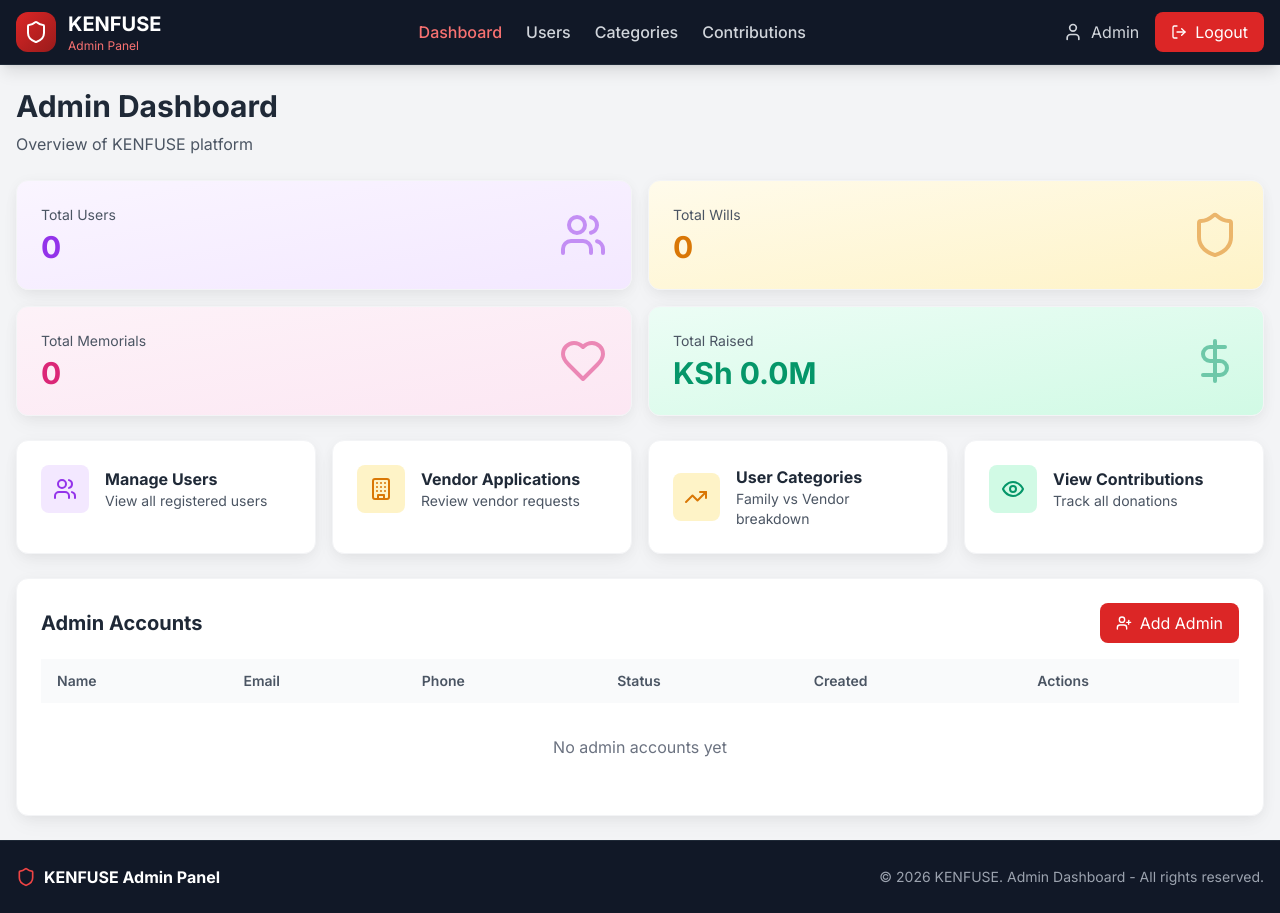
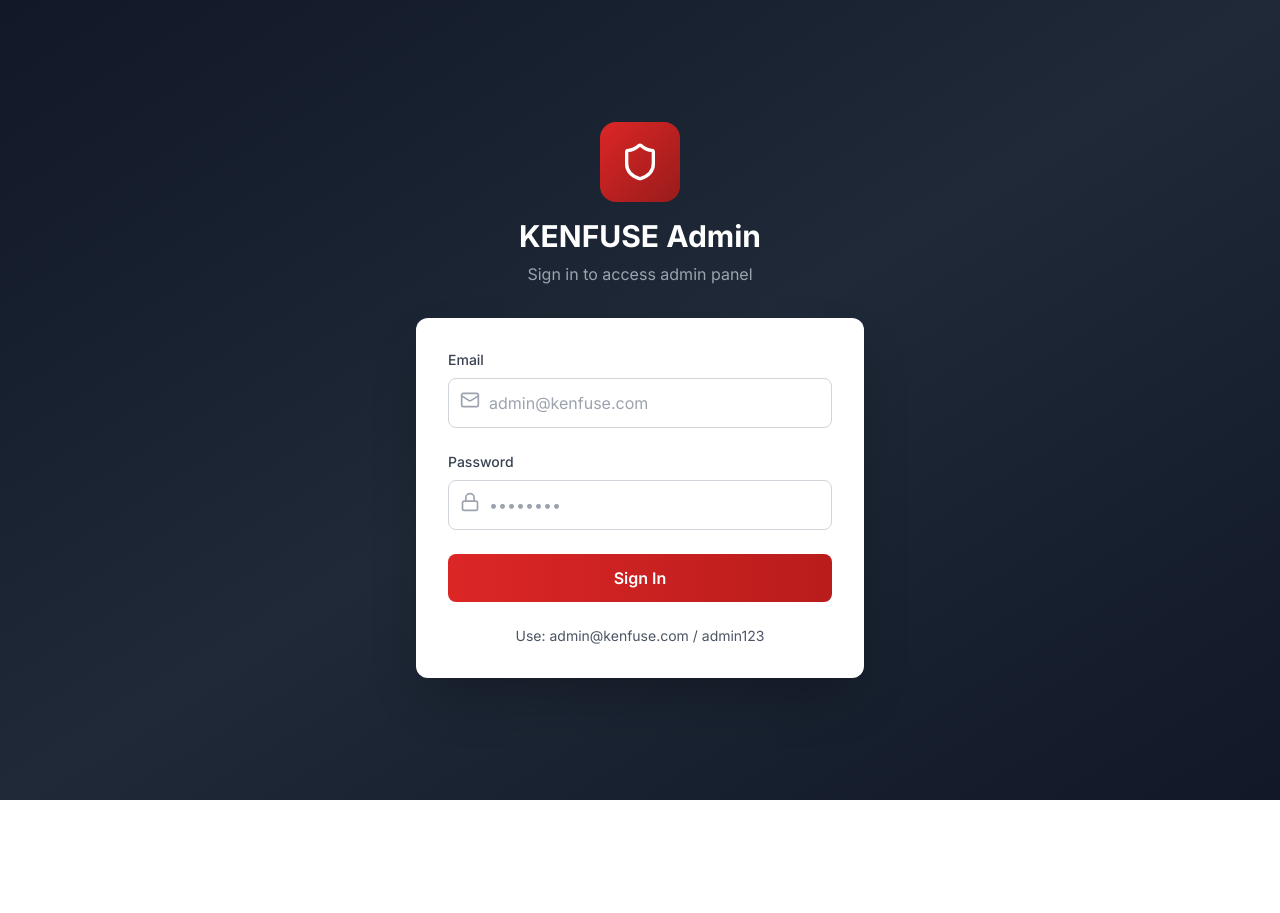
Before and after one commit to Rotz-kirwa/kenfuse-admin, a React (Vite) app: page /login in a window 1280 px wide. Before the commit this address led to /. After the commit the page ends 800 px from the top, so only its background shows below. Built offline with nearby package versions, Linux system fonts and the light colour scheme.

Commit message:
chore: initial admin app push

```diff
--- a/index.html
+++ b/index.html
@@ -2,7 +2,7 @@
 <html lang="en">
   <head>
     <meta charset="UTF-8" />
-    <link rel="icon" type="image/svg+xml" href="/vite.svg" />
+    <link rel="icon" type="image/jpg" href="https://i.pinimg.com/736x/89/f3/e3/89f3e3a9f962746b39a68387ecdf9f1a.jpg" />
     <meta name="viewport" content="width=device-width, initial-scale=1.0" />
     <title>KENFUSE - End-of-Life Planning Platform</title>
   </head>
--- a/src/App.tsx
+++ b/src/App.tsx
@@ -4,17 +4,24 @@ import { ToastContainer } from 'react-toastify'
 import 'react-toastify/dist/ReactToastify.css'
 
 import AdminLayout from './components/AdminLayout'
+import AdminLogin from './pages/AdminLogin'
 import AdminDashboard from './pages/AdminDashboard'
 import AdminUsers from './pages/AdminUsers'
 import AdminCategories from './pages/AdminCategories'
 import AdminContributions from './pages/AdminContributions'
 import AdminVendorApplications from './pages/AdminVendorApplications'
 
+const ProtectedRoute = ({ children }: { children: React.ReactNode }) => {
+  const token = localStorage.getItem('admin_token')
+  return token ? <>{children}</> : <Navigate to="/login" replace />
+}
+
 function App() {
   return (
     <Router future={{ v7_startTransition: true, v7_relativeSplatPath: true }}>
       <Routes>
-        <Route path="/" element={<AdminLayout />}>
+        <Route path="/login" element={<AdminLogin />} />
+        <Route path="/" element={<ProtectedRoute><AdminLayout /></ProtectedRoute>}>
           <Route index element={<AdminDashboard />} />
           <Route path="users" element={<AdminUsers />} />
           <Route path="vendor-applications" element={<AdminVendorApplications />} />
--- a/src/components/AdminLayout.tsx
+++ b/src/components/AdminLayout.tsx
@@ -1,17 +1,75 @@
-import { Outlet } from 'react-router-dom'
-import AdminNavbar from './AdminNavbar'
+import { Outlet, Link, useLocation } from 'react-router-dom'
+import { Shield, LayoutDashboard, Users, FolderTree, DollarSign, LogOut } from 'lucide-react'
 import AdminFooter from './AdminFooter'
 
 export default function AdminLayout() {
+  const location = useLocation()
+
+  const navLinks = [
+    { name: 'Dashboard', path: '/', icon: LayoutDashboard },
+    { name: 'Users', path: '/users', icon: Users },
+    { name: 'Categories', path: '/categories', icon: FolderTree },
+    { name: 'Contributions', path: '/contributions', icon: DollarSign }
+  ]
+
+  const handleLogout = () => {
+    localStorage.removeItem('admin_token')
+    window.location.href = '/login'
+  }
+
   return (
-    <div className="min-h-screen bg-gray-100">
-      <AdminNavbar />
-      <main className="pt-16 min-h-screen">
-        <div className="max-w-7xl mx-auto px-4 py-6">
+    <div className="flex min-h-screen bg-gray-100">
+      {/* Sidebar */}
+      <aside className="w-64 bg-gray-900 text-white fixed h-full">
+        <div className="p-6 border-b border-gray-800">
+          <div className="flex items-center gap-3">
+            <div className="w-10 h-10 bg-gradient-to-br from-red-600 to-red-800 rounded-xl flex items-center justify-center">
+              <Shield className="w-6 h-6" />
+            </div>
+            <div>
+              <div className="text-xl font-bold">KENFUSE</div>
+              <div className="text-xs text-red-400">Admin Panel</div>
+            </div>
+          </div>
+        </div>
+
+        <nav className="p-4 space-y-2">
+          {navLinks.map((link) => {
+            const Icon = link.icon
+            const isActive = location.pathname === link.path
+            return (
+              <Link
+                key={link.path}
+                to={link.path}
+                className={`flex items-center gap-3 px-4 py-3 rounded-lg transition-colors ${
+                  isActive ? 'bg-red-600 text-white' : 'text-gray-300 hover:bg-gray-800'
+                }`}
+              >
+                <Icon className="w-5 h-5" />
+                <span className="font-medium">{link.name}</span>
+              </Link>
+            )
+          })}
+        </nav>
+
+        <div className="absolute bottom-0 left-0 right-0 p-4 border-t border-gray-800">
+          <button
+            onClick={handleLogout}
+            className="w-full flex items-center gap-3 px-4 py-3 rounded-lg bg-red-600 hover:bg-red-700 transition-colors"
+          >
+            <LogOut className="w-5 h-5" />
+            <span className="font-medium">Logout</span>
+          </button>
+        </div>
+      </aside>
+
+      {/* Main Content */}
+      <main className="ml-64 flex-1">
+        <div className="p-6">
           <Outlet />
         </div>
+        <AdminFooter />
       </main>
-      <AdminFooter />
     </div>
   )
 }
--- a/src/components/AdminNavbar.tsx
+++ b/src/components/AdminNavbar.tsx
@@ -30,6 +30,7 @@ export default function AdminNavbar() {
 
   const handleLogout = () => {
     localStorage.removeItem('admin_token')
+    localStorage.removeItem('admin_user')
     window.location.href = '/login'
   }
 
--- a/src/pages/AdminDashboard.tsx
+++ b/src/pages/AdminDashboard.tsx
@@ -33,12 +33,17 @@ export default function AdminDashboard() {
 
   useEffect(() => {
     fetchStats()
-    setAdmins([])
+    loadAdmins()
   }, [])
+
+  const loadAdmins = () => {
+    const savedAdmins = JSON.parse(localStorage.getItem('kenfuse_admins') || '[]')
+    setAdmins(savedAdmins)
+  }
 
   const fetchStats = async () => {
     try {
-      // Fetch from backend when ready
+      // Fetch from main site localStorage
       const users = JSON.parse(localStorage.getItem('kenfuse_registered_users') || '[]')
       const wills = JSON.parse(localStorage.getItem('kenfuse_wills') || '[]')
       const memorials = JSON.parse(localStorage.getItem('kenfuse_memorials') || '[]')
@@ -47,7 +52,7 @@ export default function AdminDashboard() {
 
       setStats({
         totalUsers: users.length,
-        familyUsers: users.filter((u: any) => u.role === 'family').length,
+        familyUsers: users.filter((u: any) => u.role === 'family' || !u.role).length,
         vendors: users.filter((u: any) => u.role === 'vendor').length,
         totalWills: wills.length,
         totalMemorials: memorials.length,
@@ -62,7 +67,9 @@ export default function AdminDashboard() {
   const handleAddAdmin = (e: React.FormEvent) => {
     e.preventDefault()
     const admin = { ...newAdmin, id: admins.length + 1, createdAt: new Date().toISOString().split('T')[0] }
-    setAdmins([...admins, admin])
+    const updated = [...admins, admin]
+    setAdmins(updated)
+    localStorage.setItem('kenfuse_admins', JSON.stringify(updated))
     setNewAdmin({ name: '', email: '', phone: '', password: '', photo: '', status: 'active' })
     setPhotoPreview('')
     setShowAddAdmin(false)
@@ -70,18 +77,24 @@ export default function AdminDashboard() {
   }
 
   const handleSuspendAdmin = (id: number) => {
-    setAdmins(admins.map(a => a.id === id ? {...a, status: a.status === 'suspended' ? 'active' : 'suspended'} : a))
+    const updated = admins.map(a => a.id === id ? {...a, status: a.status === 'suspended' ? 'active' : 'suspended'} : a)
+    setAdmins(updated)
+    localStorage.setItem('kenfuse_admins', JSON.stringify(updated))
     toast.success('Admin status updated!')
   }
 
   const handleBlockAdmin = (id: number) => {
-    setAdmins(admins.map(a => a.id === id ? {...a, status: a.status === 'blocked' ? 'active' : 'blocked'} : a))
+    const updated = admins.map(a => a.id === id ? {...a, status: a.status === 'blocked' ? 'active' : 'blocked'} : a)
+    setAdmins(updated)
+    localStorage.setItem('kenfuse_admins', JSON.stringify(updated))
     toast.success('Admin status updated!')
   }
 
   const handleDeleteAdmin = (id: number) => {
     if (confirm('Are you sure you want to delete this admin?')) {
-      setAdmins(admins.filter(a => a.id !== id))
+      const updated = admins.filter(a => a.id !== id)
+      setAdmins(updated)
+      localStorage.setItem('kenfuse_admins', JSON.stringify(updated))
       toast.success('Admin deleted successfully!')
     }
   }
--- /dev/null
+++ b/src/pages/AdminLogin.tsx
@@ -0,0 +1,91 @@
+import { useState } from 'react'
+import { useNavigate } from 'react-router-dom'
+import { Shield, Lock, Mail } from 'lucide-react'
+import { toast } from 'react-toastify'
+
+const ADMIN_EMAIL = 'admin@kenfuse.com'
+const ADMIN_PASSWORD = 'admin123'
+
+export default function AdminLogin() {
+  const navigate = useNavigate()
+  const [formData, setFormData] = useState({ email: '', password: '' })
+  const [loading, setLoading] = useState(false)
+
+  const handleSubmit = (e: React.FormEvent) => {
+    e.preventDefault()
+    setLoading(true)
+
+    setTimeout(() => {
+      if (formData.email === ADMIN_EMAIL && formData.password === ADMIN_PASSWORD) {
+        localStorage.setItem('admin_token', 'authenticated')
+        toast.success('Login successful!')
+        navigate('/')
+      } else {
+        toast.error('Invalid credentials')
+      }
+      setLoading(false)
+    }, 500)
+  }
+
+  return (
+    <div className="min-h-screen bg-gradient-to-br from-gray-900 via-gray-800 to-gray-900 flex items-center justify-center p-4">
+      <div className="max-w-md w-full">
+        <div className="text-center mb-8">
+          <div className="w-20 h-20 bg-gradient-to-br from-red-600 to-red-800 rounded-2xl flex items-center justify-center mx-auto mb-4">
+            <Shield className="w-10 h-10 text-white" />
+          </div>
+          <h1 className="text-3xl font-bold text-white mb-2">KENFUSE Admin</h1>
+          <p className="text-gray-400">Sign in to access admin panel</p>
+        </div>
+
+        <div className="bg-white rounded-xl shadow-2xl p-8">
+          <form onSubmit={handleSubmit} className="space-y-6">
+            <div>
+              <label className="block text-sm font-medium text-gray-700 mb-2">Email</label>
+              <div className="relative">
+                <Mail className="absolute left-3 top-3 h-5 w-5 text-gray-400" />
+                <input
+                  type="email"
+                  required
+                  className="w-full pl-10 pr-4 py-3 border border-gray-300 rounded-lg focus:ring-2 focus:ring-red-500 focus:border-red-500"
+                  placeholder="admin@kenfuse.com"
+                  value={formData.email}
+                  onChange={(e) => setFormData({...formData, email: e.target.value})}
+                />
+              </div>
+            </div>
+
+            <div>
+              <label className="block text-sm font-medium text-gray-700 mb-2">Password</label>
+              <div className="relative">
+                <Lock className="absolute left-3 top-3 h-5 w-5 text-gray-400" />
+                <input
+                  type="password"
+                  required
+                  className="w-full pl-10 pr-4 py-3 border border-gray-300 rounded-lg focus:ring-2 focus:ring-red-500 focus:border-red-500"
+                  placeholder="••••••••"
+                  value={formData.password}
+                  onChange={(e) => setFormData({...formData, password: e.target.value})}
+                />
+              </div>
+            </div>
+
+            <button
+              type="submit"
+              disabled={loading}
+              className="w-full bg-gradient-to-r from-red-600 to-red-700 text-white py-3 rounded-lg font-semibold hover:from-red-700 hover:to-red-800 disabled:opacity-50"
+            >
+              {loading ? 'Signing in...' : 'Sign In'}
+            </button>
+          </form>
+
+          <div className="mt-6 text-center">
+            <p className="text-sm text-gray-600">
+              Use: admin@kenfuse.com / admin123
+            </p>
+          </div>
+        </div>
+      </div>
+    </div>
+  )
+}
```
Also changed, not shown: init-admin.html (added, +29 -0 lines), seed-admin.js (added, +20 -0 lines), src/pages/AdminUsers.tsx (+9 -3 lines), 1 other file (tests, documents, lock files or other folders).
